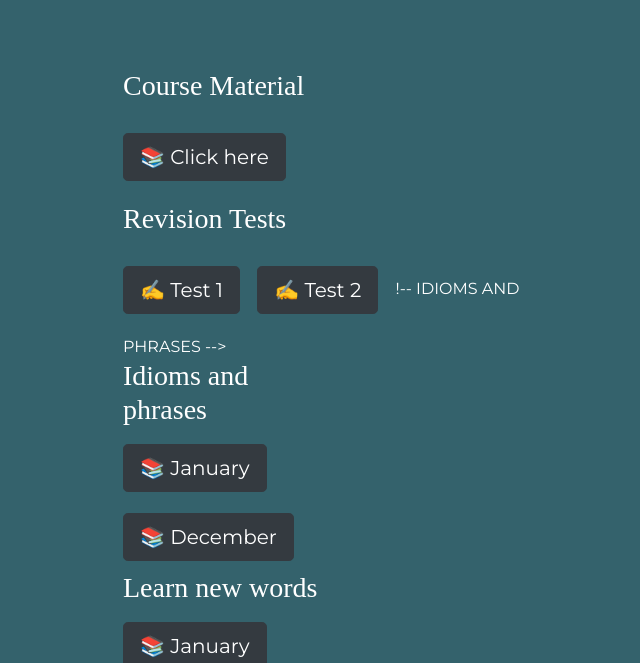
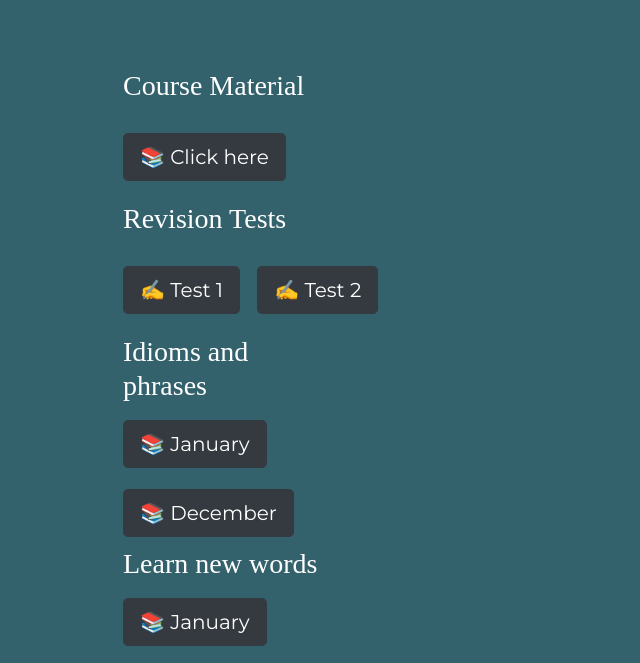
Before and after one commit to ITclub52DAGO/itclub52, a plain HTML site: page index.html in a window 1280 px wide. Shown: the part 123-786 px from the top of the page, without its empty margins (69-709 px from the left). Drawn offline with nearby package versions, Linux system fonts and the light colour scheme.

Commit message:
Update index.html

```diff
--- a/index.html
+++ b/index.html
@@ -48,7 +48,7 @@
           <a href="https://docs.google.com/forms/d/e/1FAIpQLSd1YkBcVvYwUbgrpD_yQ8RyUIIlwWRYxk1jUwg777--_an9Kw/viewform?usp=sf_link" class="btn btn-dark btn-lg download-button" role="button" aria-pressed="true">✍️ Test 1</a>
 
            <a href="https://docs.google.com/forms/d/e/1FAIpQLSdjYgFhDIoGFikyBrjPb_68s5OUrkGinpdm8TcYq1SSiIF_2A/viewform" class="btn btn-dark btn-lg download-button" role="button" aria-pressed="true">✍️ Test 2</a>
-        !-- IDIOMS AND PHRASES -->
+        <!-- IDIOMS AND PHRASES -->
 
   <div class="row">
 
```
